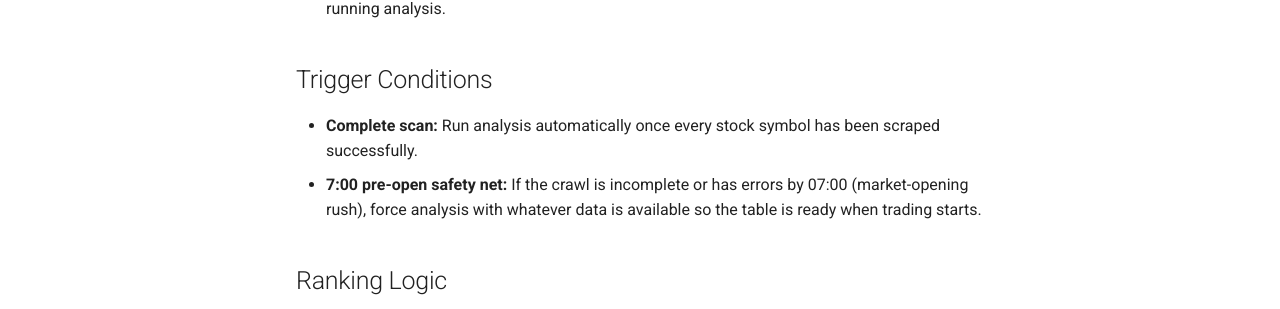
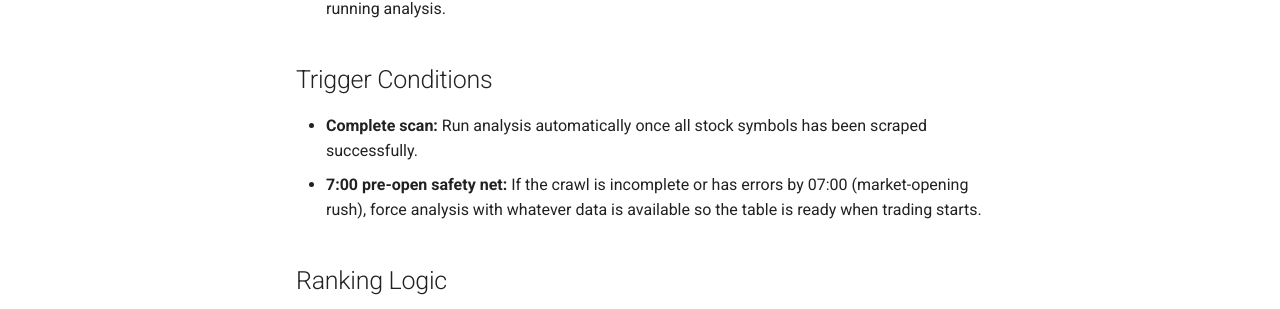
Before and after one commit to shari-ar/MarketPulseAI, an MkDocs documentation site: the page built from docs/analysis.md, in a window 1280 px wide and 1081 px high. Shown: the part 353-662 px from the top of the window. Built offline with MkDocs 1.6.1 and Material for MkDocs 9.7.7, drawn with Linux system fonts in a browser that asks for light colours.

Commit message:
Update analysis.md

```diff
--- a/docs/analysis.md
+++ b/docs/analysis.md
@@ -8,7 +8,7 @@
 
 ## Trigger Conditions
 
-- **Complete scan:** Run analysis automatically once every stock symbol has been scraped successfully.
+- **Complete scan:** Run analysis automatically once all stock symbols has been scraped successfully.
 - **7:00 pre-open safety net:** If the crawl is incomplete or has errors by 07:00 (market-opening rush), force analysis with whatever data is available so the table is ready when trading starts.
 
 ## Ranking Logic
```
